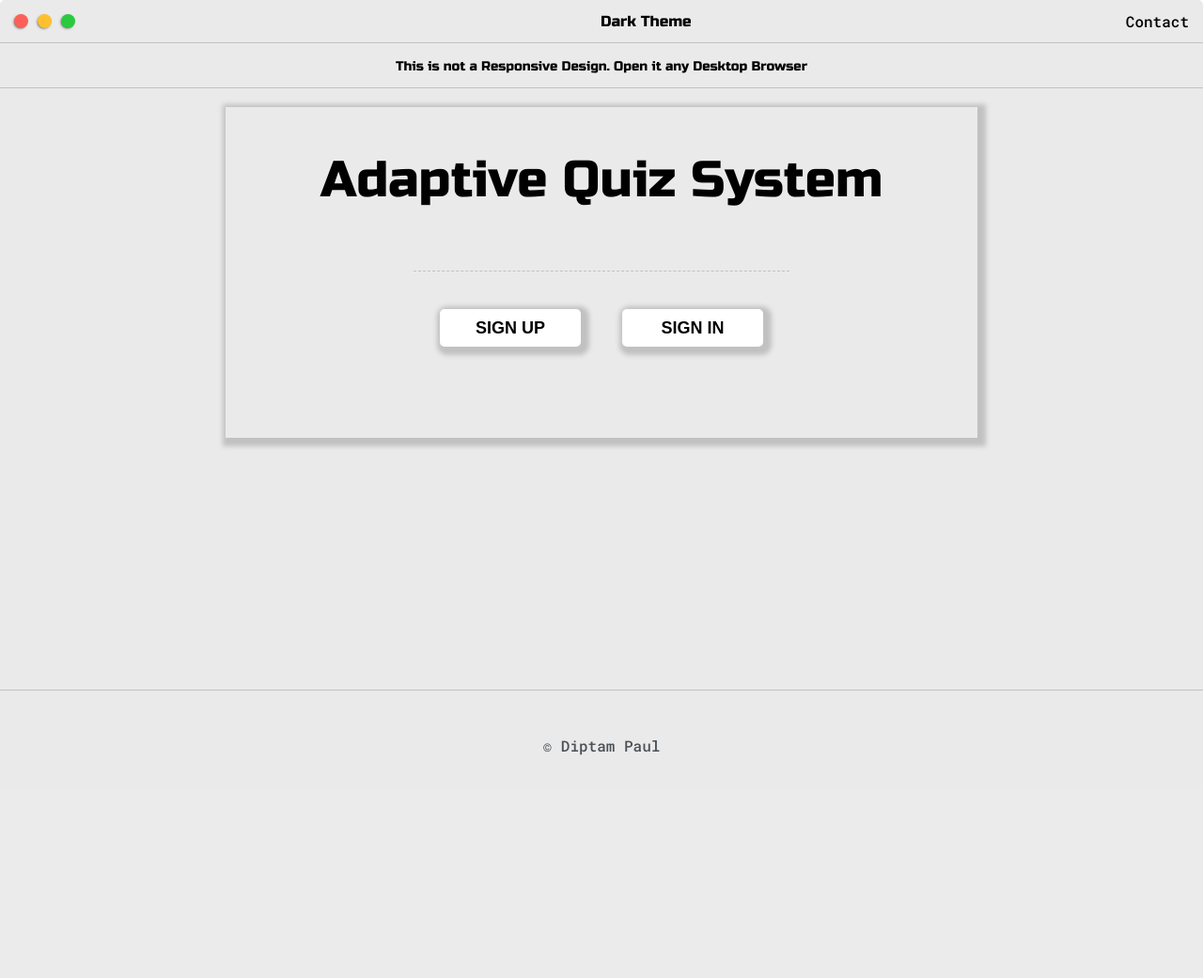
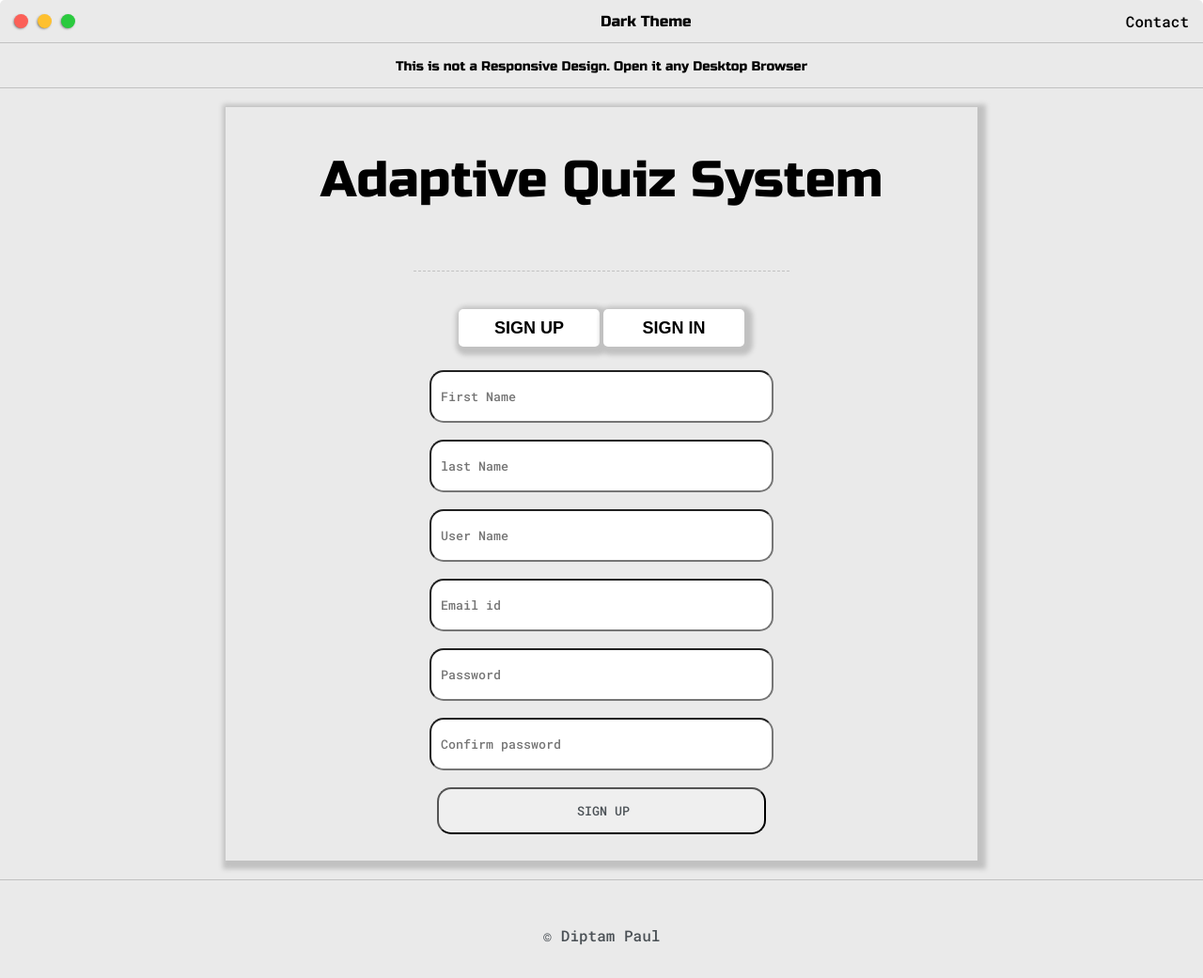
Before and after one commit to diptampaul/AdaptiveQuiz, a Django app: page / in a window 1280 px wide. Shown: the whole page at 94% size. Before the commit the page ends 804 px from the top, so only its background shows below. Run offline with Django 3.2, Linux system fonts and the light colour scheme.

```diff
--- a/questions/models.py
+++ b/questions/models.py
@@ -5,6 +5,8 @@ from quiz.models import Quiz
 class Question(models.Model):
     text = models.CharField(max_length=200)
     quiz = models.ForeignKey(Quiz, on_delete=models.CASCADE)
+    difficulty = models.CharField(max_length=6, choices=(
+        ('easy', 'easy'), ('medium', 'medium'), ('hard', 'hard')))
     created = models.DateTimeField(auto_now_add=True)
 
     def __str__(self):
--- a/quiz/urls.py
+++ b/quiz/urls.py
@@ -1,7 +1,11 @@
 from django.urls import path
 from . import views
 
-
 urlpatterns = [
-    path('',views.home, name='home')
+    path('', views.home, name='home'),
+    path('register', views.register, name='register'),
+    path('login', views.login, name='login'),
+    path('logout', views.logout, name='logout'),
+    path('quiz', views.QuizListView.as_view(), name='quiz'),
+    path('quiz/<pk>/', views.quiz_view, name='quiz-id-view')
 ]
--- a/quiz/views.py
+++ b/quiz/views.py
@@ -1,7 +1,91 @@
-from django.shortcuts import render
+from django.shortcuts import render, redirect
+from django.contrib.auth.models import User, auth
+from django.contrib import messages
 from .models import Quiz
+from django.views.generic import ListView
 
 # Create your views here.
 
+
+class QuizListView(ListView):
+    model = Quiz
+    template_name = 'quizes/main.htm'
+
+
+def quiz_view(request, pk):
+    quiz = Quiz.objects.get(pk=pk)
+    return render(request, 'quizes/quiz.htm', {'obj': quiz})
+
+
 def home(request):
-    return render(request, 'index.htm', {})
+    return render(request, 'index.htm', {'user_auth': 'none'})
+
+
+def login(request):
+    if request.method == 'POST':
+        username = request.POST['username']
+        password = request.POST['password']
+
+        #Validating username and password from database, if wrong, then it will return None
+        user = auth.authenticate(username=username,password=password)
+
+        if user is not None:
+            auth.login(request, user)
+            #return render(request, 'quizes/main.htm')
+            return redirect('quiz')
+        else:
+            messages.error(request,'Invalid Credential')
+            return redirect('login')
+
+    else:
+        return render(request, 'index.htm', {'user_auth': 'login'})
+    #return render(request, 'index.htm', {'user_auth': 'login'})
+
+
+def register(request):
+    # If the user submit the form, the request will be POST
+    if request.method == 'POST':
+        first_name = request.POST['first_name']
+        last_name = request.POST['last_name']
+        username = request.POST['username']
+        email = request.POST['email']
+        password = request.POST['password']
+        password2 = request.POST['password2']
+
+        # Check if confrim password is matching or not
+        if password2 == password:
+
+            # check username exhists in database or not
+            if User.objects.filter(username=username).exists():
+                print('Username Exists')
+                # But we need to send the error message to the front end too, so that the user can see it
+                messages.info(request, 'Username Taken')
+                # Return to register page if usrname is wrong
+                return redirect('register')
+
+            # Checking email exists or not
+            elif User.objects.filter(email=email).exists():
+                print('Email id exists')
+                messages.info(request, 'Email Taken')
+                return redirect('register')
+            else:
+                user = User.objects.create_user(
+                    username=username, password=password, email=email, first_name=first_name, last_name=last_name)
+                user.save()
+
+                # now redirect to the Home Page
+                return redirect('login')
+
+        else:
+            messages.info(request, 'Password Ubmatched')
+            print('Password not matched')
+            return redirect('register')
+
+    # Else it will be GET
+    else:
+        return render(request, 'index.htm')
+
+
+def logout(request):
+    auth.logout(request)
+    return redirect('/')
--- a/templates/base.htm
+++ b/templates/base.htm
@@ -0,0 +1,190 @@
+{%load static%}
+
+<!DOCTYPE html>
+<html>
+<head>
+	<title>{% block title %}  {% endblock %}</title>
+
+
+	<meta name="viewport" content="width=device-width, initial-scale=1, maximum-scale=1, minimum-scale=1" />
+	<link rel="shortcut icon" type="image/png" href="{% static 'favicon.png'%}">
+
+	<link href="https://fonts.googleapis.com/css2?family=Russo+One&display=swap" rel="stylesheet">
+
+    <link href="https://fonts.googleapis.com/css2?family=Roboto+Mono:wght@500&display=swap" rel="stylesheet">
+
+    <link rel="stylesheet" type="text/css" href="{% static 'main.css'%}">
+
+	<link id="theme-style" rel="stylesheet" type="text/css" href="">
+
+<!--height: auto;
+            position: relative;
+            top: 50%;
+            transform: translateY(-50%);
+            border: 0.3px solid rgb(82, 82, 82);-->
+    <style type="text/css">
+
+        .form-section{
+            margin: 20px 0;
+            text-align: center;
+            height: 100%;
+        }
+        .box{
+            position: static;
+            top: 0%;
+            transform: none;
+            margin: auto;
+            width: 800px;
+            height: 100%;
+            box-shadow: 3px 3px 5px 6px var(--borderColor);
+            background-color: var(--mainColor);
+            overflow: hidden;
+        }
+
+		.img-container{
+			max-width: 600px;
+		}
+
+		img{
+			width: 100%;
+        }
+
+		.iframe-container{
+			position: relative;
+			width: 100%;
+			padding-bottom: 56.25%;
+			height: 0;
+		  }
+		  .iframe-container iframe{
+			position: absolute;
+			top:0;
+			left: 0;
+			width: 100%;
+			height: 100%;
+          }
+
+          .whatsappForm,
+          .after_form1{
+              position: relative;
+              height: 100px;
+          }
+
+	</style>
+    {% block css %}
+
+    {% endblock %}
+
+</head>
+
+
+
+<body>
+	<div class="nav-wrapper" id="top">
+
+		<!-- Link around dots-wrapper added after tutorial video -->
+		<a href="/" id="close-post">
+			<div class="dots-wrapper">
+				<div id="dot-1" class="browser-dot"></div>
+				<div id="dot-2" class="browser-dot"></div>
+				<div id="dot-3" class="browser-dot"></div>
+			</div>
+		</a>
+
+		<div id="theme-options">
+			<div data-mode="dtheme" class="dtheme dark-mode" style="cursor: pointer;"><strong>Dark Theme</strong></div>
+			<div data-mode="ltheme" class="ltheme light-mode" style="cursor: pointer;"><strong>Light Theme</strong></div>
+		</div>
+
+
+		<ul id="navigation">
+			<li><a href="https://diptampaul.com/#Contact">Contact</a></li>
+
+		</ul>
+    </div>
+
+
+	<section class="s1" >
+	<div class="main-container">
+        <p style="text-align: center; font-size:0.87em"><strong>This is not a Responsive Design. Open it any Desktop Browser</strong></p>
+    </div>
+</section>
+
+
+{% block content %}
+
+{% endblock %}
+
+
+
+<footer class="copyright">
+    <p>&copy; Diptam Paul</p>
+</footer>
+</body>
+<script>
+    function click (e) {
+        if (!e)
+          e = window.event;
+        if ((e.type && e.type == "contextmenu") || (e.button && e.button == 2) || (e.which && e.which == 3)) {
+          if (window.opera)
+            window.alert("");
+          return false;
+        }
+      }
+      if (document.layers)
+        document.captureEvents(Event.MOUSEDOWN);
+      document.onmousedown = click;
+      document.oncontextmenu = click;
+
+      const btn = document.querySelector('.talk');
+      const group = document.querySelector('.signin')
+      const group_cls = document.querySelector('.group-close')
+      const main_content = document.querySelector('.box-1')
+      const group_content = document.querySelector('.box-2')
+
+
+      group.addEventListener('click',function(e){
+          main_content.style.display = 'None';
+          group_content.style.display = 'block';
+      })
+
+      group_cls.addEventListener('click',function(e){
+          main_content.style.display = 'block';
+          group_content.style.display = 'none';
+      })
+      </script>
+          <script>
+
+      let themeDots = document.querySelector('.dtheme');
+
+      themeDots.addEventListener('click', function(){
+          let mode = this.dataset.mode
+          console.log('Option clicked:', mode)
+          setTheme(mode)
+      })
+
+      function setTheme(mode){
+          if(mode == 'dtheme'){
+              document.getElementById('theme-style').href = "{% static 'post-darkmode.css'%}"
+          }
+      }
+
+
+
+      let themeDotsL = document.querySelector('.ltheme');
+
+      themeDotsL.addEventListener('click', function(){
+          let modeL = this.dataset.mode
+          console.log('Light Option clicked:', modeL)
+          setThemeL(modeL)
+      })
+
+      function setThemeL(modeL){
+          if(modeL == 'ltheme'){
+              document.getElementById('theme-style').href = "{% static 'main.css'%}"
+          }
+      }
+</script>
+{% block scripts %}
+
+{% endblock %}
+</html>
--- a/templates/index.htm
+++ b/templates/index.htm
@@ -1,282 +1,113 @@
-{%load static%}
+{% extends "base.htm"%}
+{% load static %}
 
-<!DOCTYPE html>
-<html>
-<head>
-	<title>Diptam Adaptive Quiz Application</title>
+{% block title %} Diptam's Adaptive Quizes {% endblock %}
+
+{% block css %}
+<style>
+    input {
+        height: 50px;
+        width: 350px;
+        border-radius: 15px;
+        padding-left: 10px;
+    }
+</style>
+{% endblock %}
+
+{% block content %}
 
 
-	<meta name="viewport" content="width=device-width, initial-scale=1, maximum-scale=1, minimum-scale=1" />
-	<link rel="shortcut icon" type="image/png" href="{% static 'favicon.png'%}">
-
-	<link href="https://fonts.googleapis.com/css2?family=Russo+One&display=swap" rel="stylesheet">
-
-    <link href="https://fonts.googleapis.com/css2?family=Roboto+Mono:wght@500&display=swap" rel="stylesheet">
-
-    <link rel="stylesheet" type="text/css" href="{% static 'main.css'%}">
-
-	<link id="theme-style" rel="stylesheet" type="text/css" href="">
-
-<!--height: auto;
-            position: relative;
-            top: 50%;
-            transform: translateY(-50%);
-            border: 0.3px solid rgb(82, 82, 82);-->
-    <style type="text/css">
-
-        .form-section{
-            margin: 20px 0;
-            text-align: center;
-            height: 100%;
-        }
-        .box{
-            position: static;
-            top: 0%;
-            transform: none;
-            margin: auto;
-            width: 800px;
-            height: 100%;
-            box-shadow: 3px 3px 5px 6px var(--borderColor);
-            background-color: var(--mainColor);
-            overflow: hidden;
-        }
-
-		.img-container{
-			max-width: 600px;
-		}
-
-		img{
-			width: 100%;
-        }
-
-		.iframe-container{
-			position: relative;
-			width: 100%;
-			padding-bottom: 56.25%;
-			height: 0;
-		  }
-		  .iframe-container iframe{
-			position: absolute;
-			top:0;
-			left: 0;
-			width: 100%;
-			height: 100%;
-          }
-
-          .whatsappForm,
-          .after_form1{
-              position: relative;
-              height: 100px;
-          }
-
-	</style>
-
-</head>
-
-
-
-<body>
-	<div class="nav-wrapper" id="top">
-
-		<!-- Link around dots-wrapper added after tutorial video -->
-		<a href="https://diptampaul.com/" id="close-post">
-			<div class="dots-wrapper">
-				<div id="dot-1" class="browser-dot"></div>
-				<div id="dot-2" class="browser-dot"></div>
-				<div id="dot-3" class="browser-dot"></div>
-			</div>
-		</a>
-
-		<div id="theme-options">
-			<div data-mode="dtheme" class="dtheme dark-mode" style="cursor: pointer;"><strong>Dark Theme</strong></div>
-			<div data-mode="ltheme" class="ltheme light-mode" style="cursor: pointer;"><strong>Light Theme</strong></div>
-		</div>
-
-
-		<ul id="navigation">
-			<li><a href="https://diptampaul.com/#Contact">Contact</a></li>
-
-		</ul>
-    </div>
-
-
-	<section class="s1" >
-	<div class="main-container">
-        {%if error%}
-        <p style="text-align: center; font-size:0.87em"><strong>Invalid URL</strong></p>
-        {%else%}
-        <p style="text-align: center; font-size:0.87em"><strong>This is not a Responsive Design. Open it any Desktop Browser</strong></p>
-        {%endif%}
-    </div>
-</section>
-
+{% if user.is_authenticated %}
 <section class="s1"  style="min-height: 80vh;">
     <div class="form-section">
         <div class="box box-1">
             <div class="heading">
                 <h2>Adaptive Quiz System</h2>
+                <h4>Hello, {{user.first_name}}</h4>
+                <a href="{% url 'logout' %}" style="text-decoration: none; color:inherit; "><button>
+                    Sign Out
+                </button></a>
+                <p></p>
+            </div>
 
+
+        </div>
+
+
+    </div>
+
+</section>
+{% else %}
+<section class="s1"  style="min-height: 80vh;">
+    <div class="form-section">
+        <div class="box box-1">
+            <div class="heading">
+                <h2>Adaptive Quiz System</h2>
                 <p></p>
             </div>
             <a href="{% url 'home' %}" style="text-decoration: none; color:inherit"><button class="talk">
                 Sign Up
             </button></a>
-            <button class="group">
+            <a href="{% url 'login' %}" style="text-decoration: none; color:inherit"><button class="talk">
                 Sign In
-            </button>
-            <!--User Submission Form
-            <form class="whatsappForm before_form" action="short" method="POST">
+            </button></a>
+
+
+            {% if user_auth == 'login' %}
+            <form action="login" method="POST">
                 {% csrf_token %}
-                <div class="field-start" style="cursor: pointer;">
-                    <i class="fa fa-link"></i>
-                    <input type="button" value="Your URL Goes Here" id="startChat" style="cursor:pointer;">
-                    <i class="fa fa-link" style="transform: rotateY(-180deg);"></i>
-                </div>
-                <div class="field-name inactive">
-                    <i class="fa fa-times"></i>
-                    <div class="input-area">
-                        <i class="fa fa-clipboard"></i>
-                        <input type="url" placeholder="Paste URL" id="wurl" name="wurl" required>
-                    </div>
-                    <i class="fa fa-arrow-down"></i>
-                </div>
-
-                <div class="field-name inactive">
-                    <i class="fa fa-times"></i>
-                    <div class="input-area">
-                        <i class="fa fa-clipboard"></i>
-                        <input type="text" value="keyword" id="wshort" name="wshort">
-                    </div>
-                    <i class="fa fa-arrow-down"></i>
-                </div>
-                <div class="field-description inactive">
-                    <i class="fa fa-arrow-up"></i>
-                    <input type="submit" name="submit" value="Short URL" class="submit_form" style="border: none; background: transparent; cursor:pointer; width:100%">
-                    <i class="fa fa-arrow-up"></i>
-                </div>
+                <input type="text" name="username" placeholder="User Name"><br><br>
+                <input type="password" name="password" placeholder="Password"><br><br>
+                <input type="submit" name="submit" value="SIGN IN"><br>
             </form>
 
-            -->
-            <br><br><br><br><br>
+            <div class="error">
+                <h3>
+                    <!--Print the last message coming from messages error list-->
+
+                    {% for message in messages %}
+                    {{message}}
+                    {%endfor%}
+                </h3>
+            </div>
+
+            {% else %}
+            <form action="register" method="POST">
+                {% csrf_token %}
+                <input type="text" name="first_name" placeholder="First Name"><br><br>
+                <input type="text" name="last_name" placeholder="last Name"><br><br>
+                <input type="text" name="username" placeholder="User Name"><br><br>
+                <input type="email" name="email" placeholder="Email id"><br><br>
+                <input type="password" name="password" placeholder="Password"><br><br>
+                <input type="password" name="password2" placeholder="Confirm password"><br><br>
+                <input type="submit" name="submit" value="SIGN UP">
+            </form>
+            <div class="error">
+                <h3>
+                    <!--Print the last message coming from messages error list-->
+
+                    {% for message in messages %}
+                    {{message}}
+                    {%endfor%}
+                </h3>
+            </div>
+            {% endif %}
+
         </div>
 
-        <div class="box box-2">
-            <div class="heading">
-                <h2>Adaptive Quiz System</h2>
-                <p></p>
-            </div>
-            <a href="{% url 'home' %}" style="text-decoration: none; color:inherit"><button class="talk">
-                Sign up
-            </button></a>
-            <button class="group-close" style="margin-bottom: 100px;">
-                Sign In
-            </button>
 
-            <!--
-            {%for url in all_url%}
-            <div style="text-align: left; padding-left:50px" class="details">
-                <a href="{{url.original_url}}" target="_blank" rel="noopener noreferrer" style="text-decoration: none; color:inherit; display:inline-block"><div>Original Url: {{url.original_url}} </div></a><br>
-                <br>
-                <a href="http://localhost:8000/{{url.short_query}}" target="_blank" rel="noopener noreferrer" style="text-decoration: none; color:inherit"><div>Shorted URL: http://localhost:8000/{{url.short_query}}</div></a><br>
-                <div>visits: {{url.visits}}</div><br><hr><br>
-            </div>
-            {%endfor%}-->
-        </div>
     </div>
 
 </section>
 
+{% endif %}
 
 
 
-<footer class="copyright">
-    <p>&copy; Diptam Paul</p>
-</footer>
-
-<script type="text/javascript" src="{% static 'app.js'%}"></script>
-
-    <!--Disable the Right Click on The Page so that no one can download any image-->
-    <script type="text/javascript">
-        function click (e) {
-          if (!e)
-            e = window.event;
-          if ((e.type && e.type == "contextmenu") || (e.button && e.button == 2) || (e.which && e.which == 3)) {
-            if (window.opera)
-              window.alert("");
-            return false;
-          }
-        }
-        if (document.layers)
-          document.captureEvents(Event.MOUSEDOWN);
-
-        document.oncontextmenu = click;
-        </script>
-
-        <!--IP API-->
-        <!--
-        <script>
-            let url = 'http://ip-api.com/json';
-
-            fetch(url)
-            .then(res => res.json())
-            .then((out) => {
-              console.log('Checkout this YOUR IP JSON! ', out);
-              document.querySelector('.ip_address').innerHTML = out['query']
-
-              btn.addEventListener('mouseenter', function(e){
-                e.target.textContent = out['query']
-                e.target.style.width = '200px'
-                e.target.style.boxShadow = '5px 5px 5px 6px var(--borderColor)'
-            })
-            btn.addEventListener('mouseleave', function(e){
-                e.target.textContent = 'IP'
-                e.target.style.width = '150px'
-                e.target.style.boxShadow = '3px 3px 5px 6px var(--borderColor)'
-            })
-            })
-            .catch(err => { throw err });
-
-            //$.getJSON('http://ip-api.com/json', function(data) {
-            //    console.log(data['query']);
-            //  });
-
-            //btn hover effect
-
-        </script>-->
-
-    <script>
-
-let themeDots = document.querySelector('.dtheme');
-
-themeDots.addEventListener('click', function(){
-    let mode = this.dataset.mode
-    console.log('Option clicked:', mode)
-    setTheme(mode)
-})
-
-function setTheme(mode){
-	if(mode == 'dtheme'){
-        document.getElementById('theme-style').href = "{% static 'post-darkmode.css'%}"
-    }
-}
+{%endblock %}
 
 
-
-let themeDotsL = document.querySelector('.ltheme');
-
-themeDotsL.addEventListener('click', function(){
-    let modeL = this.dataset.mode
-    console.log('Light Option clicked:', modeL)
-    setThemeL(modeL)
-})
-
-function setThemeL(modeL){
-	if(modeL == 'ltheme'){
-        document.getElementById('theme-style').href = "{% static 'main.css'%}"
-    }
-}
-    </script>
-
+{% block scripts %}
     <script>
 
 formScript()
@@ -498,6 +329,5 @@ function error(color){
 function clearError(){
         document.querySelector('.contacterror').remove()
 }
-    </script>
-</body>
-</html>
+</script>
+{% endblock %}
```
Also changed, not shown: quiz/models.py (+3 -6 lines), templates/quizes/main.htm (added, +55 -0 lines), templates/quizes/quiz.htm (added, +18 -0 lines), questions/migrations/0002_question_difficulty.py (added), quiz/migrations/0002_auto_20210323_1204.py (added), quiz/migrations/0003_remove_quiz_difftime.py (added).
